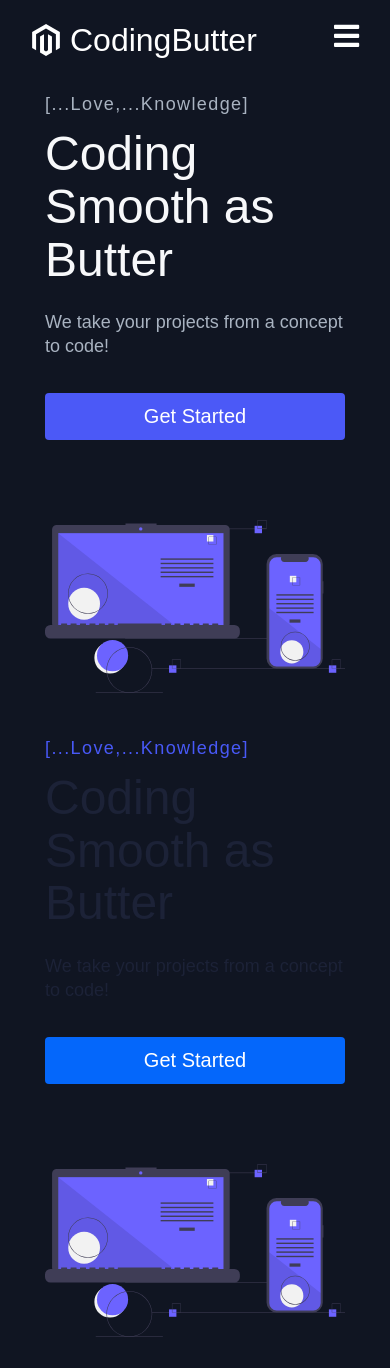
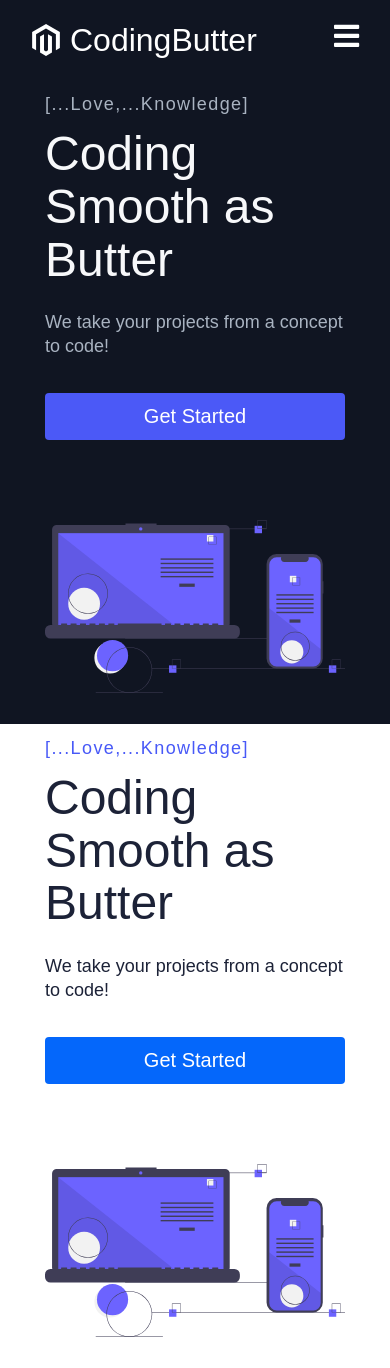
Before and after one commit to CodingButter/CodingButter, a React (Create React App) app: page / in a window 390 px wide. Built offline with nearby package versions, Linux system fonts and the light colour scheme.

Commit message:
Fixed image styling for between desktop and mobile

```diff
--- a/src/components/InfoSection/InfoSection.elements.js
+++ b/src/components/InfoSection/InfoSection.elements.js
@@ -66,7 +66,7 @@ export const Subtitle = styled.p`
     color:${({ lightTextDesc }) => (lightTextDesc ? '#a9b3c1' : '#1c2237')};
 `
 export const ImgWrapper = styled.div`
-    width:555px;
+    max-width:555px;
     display:flex;
     justify-content:${({start})=>(start?'flex-start':'flex-end')};
 `
--- a/src/pages/HomePage/Data.js
+++ b/src/pages/HomePage/Data.js
@@ -2,7 +2,6 @@
 export const homeObjOne = {
     lightBg: false,
     primary:true,
-    lightBg:false,
     imgStart:true,
     lightTopLine:true,
     lightTextDesc:true,
@@ -18,7 +17,6 @@ export const homeObjOne = {
 export const homeObjTwo = {
     lightBg: true,
     primary:false,
-    lightBg:false,
     imgStart:false,
     lightTopLine:false,
     lightTextDesc:false,
```
